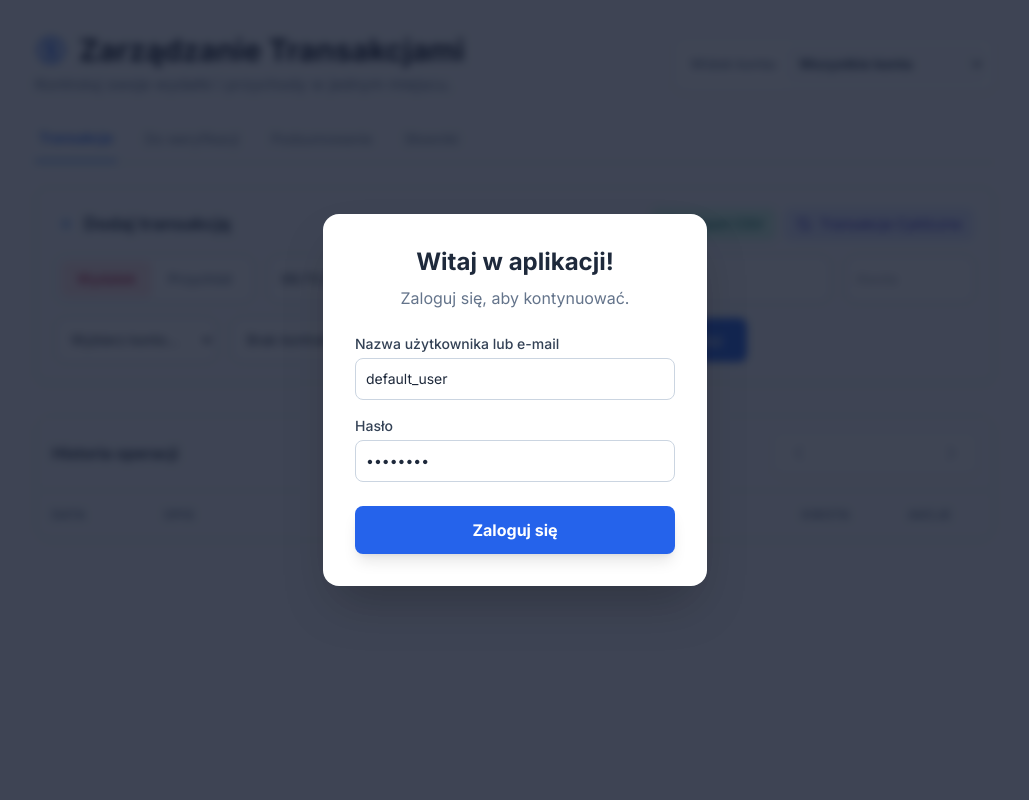
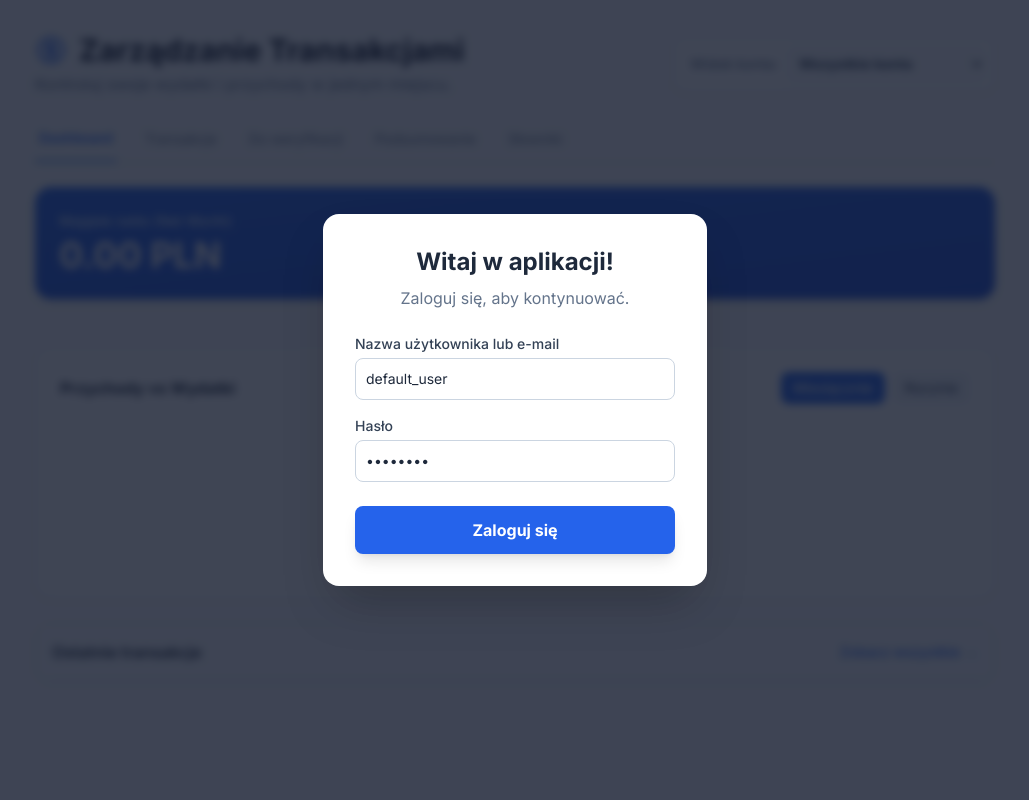
Before and after one commit to jakim87/home_budget, a Flask app: page / in a window 1280 px wide. Shown: the whole page, without its empty margins (125-1154 px from the left). Run offline with Flask 3, Linux system fonts and the light colour scheme; lists and menus that the app fills with data are empty; some libraries are stand-ins or nearby versions.

Commit message:
feat(dashboard): Dodaje zakładkę Dashboard z Net Worth, wykresem i ostatnimi transakcjami
- Nowa zakładka Dashboard otwierana domyślnie przy starcie
- Karta Net Worth z sumą sald wszystkich kont + minikarty każdego konta
- Wykres słupkowy Chart.js (Przychody vs Wydatki) z przełącznikiem Miesięcznie/Rocznie
- Lista ostatnich 5 transakcji z linkiem do pełnej historii

Co-Authored-By: Claude Sonnet 4.6 <noreply@anthropic.com>

```diff
--- a/app/static/main.js
+++ b/app/static/main.js
@@ -823,7 +823,7 @@ document.getElementById('planned-form').addEventListener('submit', async functio
 
 // --- ZAKŁADKI ---
 function switchTab(tabName) {
-    ['transactions', 'summary', 'categories', 'staging'].forEach(name => {
+    ['dashboard', 'transactions', 'summary', 'categories', 'staging'].forEach(name => {
         document.getElementById(`tab-${name}`).classList.add('tab-hidden');
         const btn = document.getElementById(`btn-tab-${name}`);
         btn.classList.remove('tab-active');
@@ -835,6 +835,7 @@ function switchTab(tabName) {
     activeBtn.classList.remove('tab-inactive');
     activeBtn.classList.add('tab-active');
 
+    if (tabName === 'dashboard') renderDashboard();
     if (tabName === 'summary') renderSummary();
     if (tabName === 'transactions') renderTransactions();
     if (tabName === 'staging') renderStaging();
@@ -2099,6 +2100,168 @@ function buildSummaryRow(catName, amount, percentage, colorPrefix) {
     `;
 }
 
+// --- DASHBOARD ---
+let dashboardView = 'monthly';
+let dashboardChart = null;
+
+window.setDashboardView = function(view) {
+    dashboardView = view;
+    const monthlyBtn = document.getElementById('dashboard-toggle-monthly');
+    const yearlyBtn = document.getElementById('dashboard-toggle-yearly');
+    const activeClass = 'px-3 py-1.5 text-sm rounded-lg bg-blue-600 text-white font-medium transition-colors';
+    const inactiveClass = 'px-3 py-1.5 text-sm rounded-lg bg-slate-100 text-slate-600 font-medium hover:bg-slate-200 transition-colors';
+    if (view === 'monthly') {
+        monthlyBtn.className = activeClass;
+        yearlyBtn.className = inactiveClass;
+    } else {
+        yearlyBtn.className = activeClass;
+        monthlyBtn.className = inactiveClass;
+    }
+    renderDashboardChart();
+};
+
+function renderDashboard() {
+    // Net Worth
+    const netWorth = accounts.reduce((sum, a) => sum + a.balance, 0);
+    const netWorthEl = document.getElementById('dashboard-net-worth');
+    if (netWorthEl) {
+        netWorthEl.textContent = `${netWorth.toFixed(2)} PLN`;
+    }
+
+    // Karty kont
+    const accountsEl = document.getElementById('dashboard-accounts');
+    if (accountsEl) {
+        if (accounts.length === 0) {
+            accountsEl.innerHTML = '<p class="col-span-4 text-sm text-slate-500">Brak kont. Dodaj konto w zakładce Słowniki.</p>';
+        } else {
+            accountsEl.innerHTML = accounts.map(a => `
+                <div class="bg-white p-4 rounded-xl border border-slate-200 shadow-sm">
+                    <p class="text-xs font-medium text-slate-500 truncate">${a.name}${a.bank_name ? ` · ${a.bank_name}` : ''}</p>
+                    <p class="text-lg font-bold ${a.balance >= 0 ? 'text-slate-800' : 'text-rose-600'} mt-1">${a.balance.toFixed(2)} PLN</p>
+                </div>
+            `).join('');
+        }
+    }
+
+    renderDashboardChart();
+
+    // Ostatnie 5 transakcji
+    const recentEl = document.getElementById('dashboard-recent-tx');
+    if (recentEl) {
+        const recent = transactions.slice(0, 5);
+        if (recent.length === 0) {
+            recentEl.innerHTML = '<p class="p-4 text-sm text-slate-500">Brak transakcji.</p>';
+        } else {
+            recentEl.innerHTML = recent.map(t => `
+                <div class="px-4 py-3 flex justify-between items-center hover:bg-slate-50">
+                    <div class="min-w-0 mr-4">
+                        <p class="text-sm font-medium text-slate-800 truncate">${t.desc}</p>
+                        <p class="text-xs text-slate-400">${t.date} · ${t.category}${t.contractor_name ? ` · ${t.contractor_name}` : ''}</p>
+                    </div>
+                    <span class="text-sm font-bold whitespace-nowrap ${t.amount >= 0 ? 'text-emerald-600' : 'text-rose-600'}">${t.amount >= 0 ? '+' : ''}${t.amount.toFixed(2)} PLN</span>
+                </div>
+            `).join('');
+        }
+    }
+}
+
+function renderDashboardChart() {
+    const ctx = document.getElementById('dashboard-chart');
+    if (!ctx) return;
+
+    const monthNames = ['Sty', 'Lut', 'Mar', 'Kwi', 'Maj', 'Cze', 'Lip', 'Sie', 'Wrz', 'Paź', 'Lis', 'Gru'];
+
+    const nonTransferTx = transactions.filter(t => {
+        const cat = categories.find(c => c.name === t.category);
+        return !cat || cat.type !== 'transfer';
+    });
+
+    let labels, incomeData, expenseData;
+
+    if (dashboardView === 'monthly') {
+        const now = new Date();
+        const months = [];
+        for (let i = 11; i >= 0; i--) {
+            const d = new Date(now.getFullYear(), now.getMonth() - i, 1);
+            months.push({ year: d.getFullYear(), month: d.getMonth() + 1, label: `${monthNames[d.getMonth()]} ${d.getFullYear()}` });
+        }
+        labels = months.map(m => m.label);
+        incomeData = months.map(m =>
+            nonTransferTx.filter(t => {
+                if (!t.date) return false;
+                const [ty, tm] = t.date.split('-').map(Number);
+                return ty === m.year && tm === m.month && t.amount > 0;
+            }).reduce((s, t) => s + t.amount, 0)
+        );
+        expenseData = months.map(m =>
+            nonTransferTx.filter(t => {
+                if (!t.date) return false;
+                const [ty, tm] = t.date.split('-').map(Number);
+                return ty === m.year && tm === m.month && t.amount < 0;
+            }).reduce((s, t) => s + Math.abs(t.amount), 0)
+        );
+    } else {
+        const currentYear = new Date().getFullYear();
+        const years = Array.from({ length: 5 }, (_, i) => currentYear - 4 + i);
+        labels = years.map(String);
+        incomeData = years.map(y =>
+            nonTransferTx.filter(t => t.date && t.date.startsWith(String(y)) && t.amount > 0)
+                .reduce((s, t) => s + t.amount, 0)
+        );
+        expenseData = years.map(y =>
+            nonTransferTx.filter(t => t.date && t.date.startsWith(String(y)) && t.amount < 0)
+                .reduce((s, t) => s + Math.abs(t.amount), 0)
+        );
+    }
+
+    if (dashboardChart) {
+        dashboardChart.destroy();
+        dashboardChart = null;
+    }
+
+    dashboardChart = new Chart(ctx, {
+        type: 'bar',
+        data: {
+            labels,
+            datasets: [
+                {
+                    label: 'Przychody',
+                    data: incomeData,
+                    backgroundColor: 'rgba(16, 185, 129, 0.75)',
+                    borderColor: 'rgba(16, 185, 129, 1)',
+                    borderWidth: 1,
+                    borderRadius: 4,
+                },
+                {
+                    label: 'Wydatki',
+                    data: expenseData,
+                    backgroundColor: 'rgba(244, 63, 94, 0.75)',
+                    borderColor: 'rgba(244, 63, 94, 1)',
+                    borderWidth: 1,
+                    borderRadius: 4,
+                }
+            ]
+        },
+        options: {
+            responsive: true,
+            plugins: {
+                legend: { position: 'top' },
+                tooltip: {
+                    callbacks: {
+                        label: ctx => `${ctx.dataset.label}: ${ctx.parsed.y.toFixed(2)} PLN`
+                    }
+                }
+            },
+            scales: {
+                y: {
+                    beginAtZero: true,
+                    ticks: { callback: val => `${val.toLocaleString('pl-PL')} PLN` }
+                }
+            }
+        }
+    });
+}
+
 // --- POŁĄCZENIE Z BACKENDEM (FLASK) ---
 async function fetchInitialData() {
     try {
@@ -2126,6 +2289,7 @@ async function fetchInitialData() {
         renderContractors();
         renderAccounts();
         renderTransactions();
+        renderDashboard();
         await fetchPlannedTransactions();
         await fetchRecurringTransactions(); // Pobierz transakcje cykliczne
     } catch (error) {
--- a/app/templates/base.html
+++ b/app/templates/base.html
@@ -5,6 +5,7 @@
     <meta name="viewport" content="width=device-width, initial-scale=1.0">
     <title>Zarządzanie Transakcjami</title>
     <script src="https://cdn.tailwindcss.com"></script>
+    <script src="https://cdn.jsdelivr.net/npm/chart.js@4.4.0/dist/chart.umd.min.js"></script>
     <link href="https://fonts.googleapis.com/css2?family=Inter:wght@300;400;500;600;700&display=swap" rel="stylesheet">
     <link rel="stylesheet" href="{{ url_for('static', filename='style.css') }}">
 </head>
@@ -30,7 +31,8 @@
 
         <!-- Nawigacja Zakładek -->
         <nav class="flex gap-6 border-b border-slate-200 mb-6">
-            <button onclick="switchTab('transactions')" id="btn-tab-transactions" class="tab-active pb-3 px-1 text-sm transition-colors focus:outline-none">Transakcje</button>
+            <button onclick="switchTab('dashboard')" id="btn-tab-dashboard" class="tab-active pb-3 px-1 text-sm transition-colors focus:outline-none">Dashboard</button>
+            <button onclick="switchTab('transactions')" id="btn-tab-transactions" class="tab-inactive pb-3 px-1 text-sm transition-colors focus:outline-none">Transakcje</button>
             <button onclick="switchTab('staging')" id="btn-tab-staging" class="tab-inactive pb-3 px-1 text-sm transition-colors focus:outline-none flex items-center gap-2">
                 Do weryfikacji <span id="staging-badge" class="hidden bg-rose-500 text-white text-xs font-bold px-2 py-0.5 rounded-full">0</span>
             </button>
@@ -39,8 +41,41 @@
         </nav>
 
         <main>
+            <!-- ZAKŁADKA 0: DASHBOARD -->
+            <div id="tab-dashboard" class="space-y-6">
+                <!-- Net Worth -->
+                <div class="bg-gradient-to-br from-blue-600 to-blue-700 p-6 rounded-2xl shadow-md text-white">
+                    <p class="text-sm font-medium text-blue-100 mb-1">Majątek netto (Net Worth)</p>
+                    <p id="dashboard-net-worth" class="text-4xl font-bold">0.00 PLN</p>
+                </div>
+
+                <!-- Karty kont -->
+                <div id="dashboard-accounts" class="grid grid-cols-2 md:grid-cols-4 gap-4"></div>
+
+                <!-- Wykres -->
+                <div class="bg-white p-6 rounded-2xl border border-slate-200 shadow-sm">
+                    <div class="flex justify-between items-center mb-5">
+                        <h2 class="font-bold text-slate-800">Przychody vs Wydatki</h2>
+                        <div class="flex gap-2">
+                            <button id="dashboard-toggle-monthly" onclick="setDashboardView('monthly')" class="px-3 py-1.5 text-sm rounded-lg bg-blue-600 text-white font-medium transition-colors">Miesięcznie</button>
+                            <button id="dashboard-toggle-yearly" onclick="setDashboardView('yearly')" class="px-3 py-1.5 text-sm rounded-lg bg-slate-100 text-slate-600 font-medium hover:bg-slate-200 transition-colors">Rocznie</button>
+                        </div>
+                    </div>
+                    <canvas id="dashboard-chart"></canvas>
+                </div>
+
+                <!-- Ostatnie transakcje -->
+                <div class="bg-white rounded-2xl border border-slate-200 shadow-sm overflow-hidden">
+                    <div class="p-4 bg-slate-50 border-b border-slate-200 flex justify-between items-center">
+                        <h2 class="font-semibold text-slate-800">Ostatnie transakcje</h2>
+                        <button onclick="switchTab('transactions')" class="text-sm text-blue-600 hover:text-blue-800 font-medium transition-colors">Zobacz wszystkie →</button>
+                    </div>
+                    <div id="dashboard-recent-tx" class="divide-y divide-slate-100"></div>
+                </div>
+            </div>
+
             <!-- ZAKŁADKA 1: TRANSAKCJE -->
-            <div id="tab-transactions" class="space-y-8">
+            <div id="tab-transactions" class="tab-hidden space-y-8">
                 <!-- Formularz dodawania/edycji -->
                 <div class="bg-slate-50 p-5 rounded-xl border border-slate-200 shadow-sm">
                     <div class="flex justify-between items-center mb-4">
```
